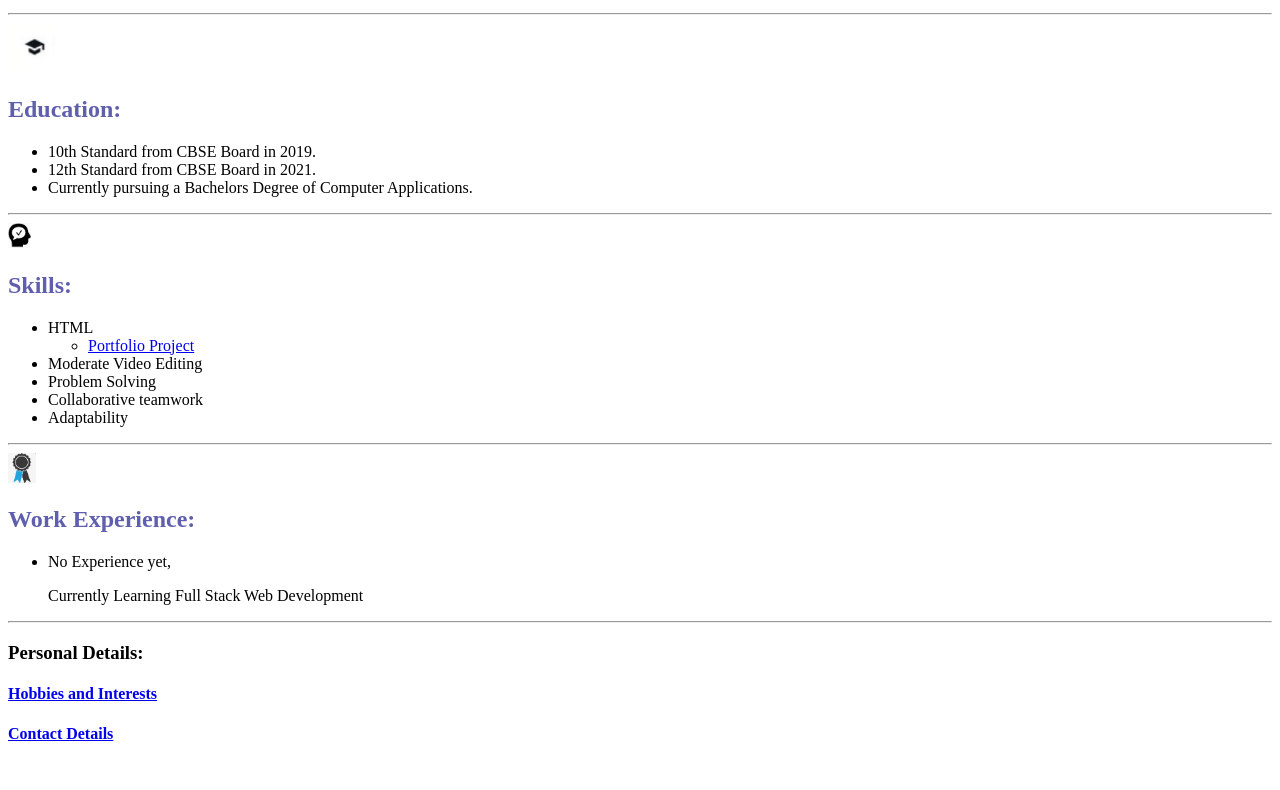
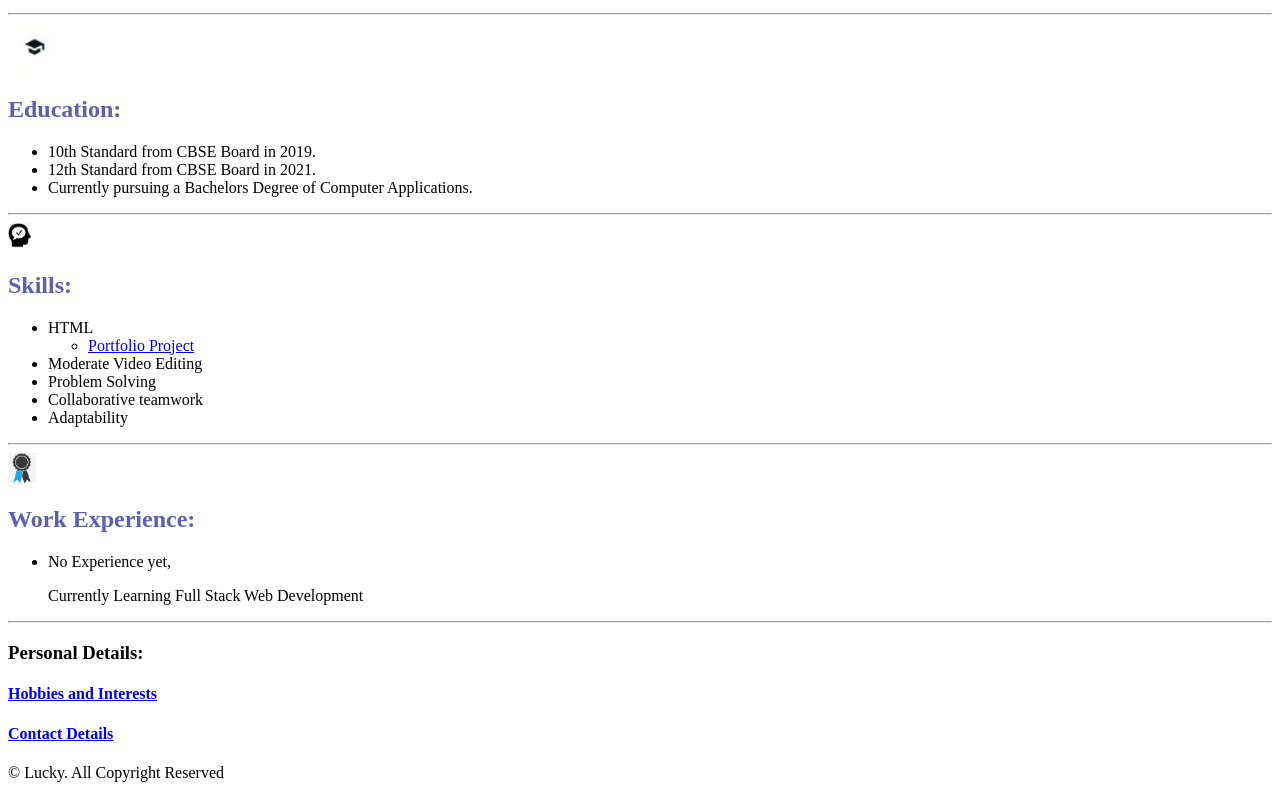
Before and after one commit to UnLuckyXO/My-Resume-Project, a plain HTML site: page index.html in a window 1280 px wide. Shown: the part 315-1105 px from the top of the page. Before the commit the page ends 1079 px from the top, so only its background shows below. Drawn offline with Linux system fonts and the light colour scheme.

Commit message:
Update index.html

```diff
--- a/index.html
+++ b/index.html
@@ -52,3 +52,4 @@
 
 
 </body>
+<footer>© Lucky. All Copyright Reserved</footer>
```
